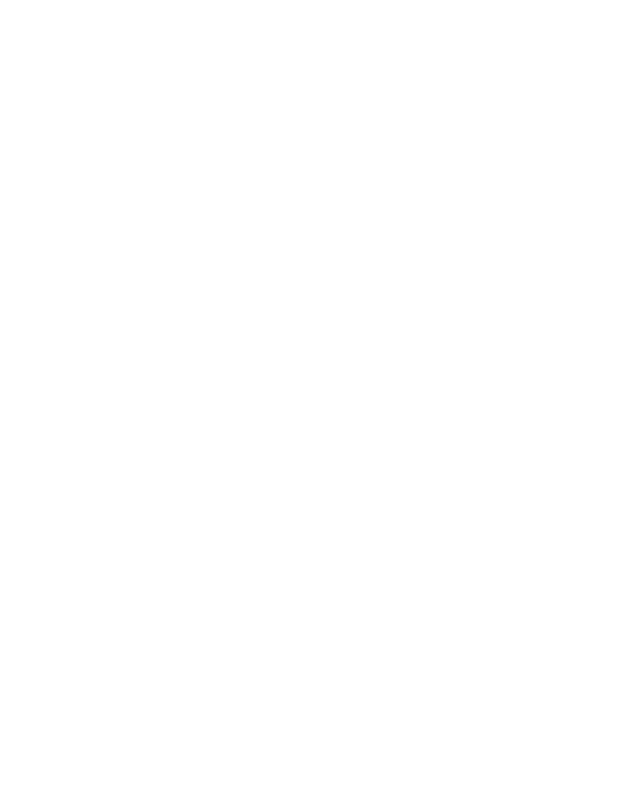
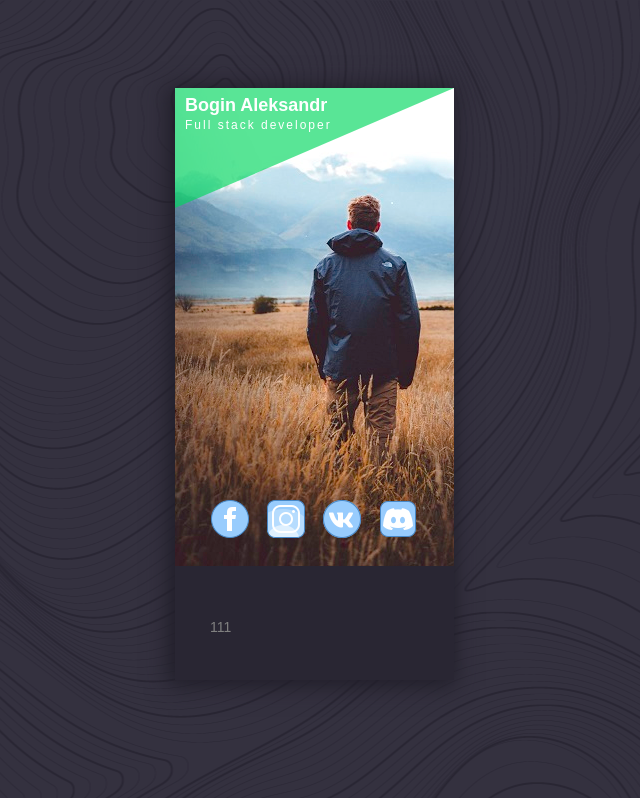
Before and after one commit to boginav/rsschool-cv, a plain HTML site: page index.html in a window 1280 px wide. Shown: the whole page, without its empty margins (0-640 px from the left). Drawn offline with Linux system fonts and the light colour scheme.

Commit message:
init: start C2# HTML, CSS & Git Basics feat: added styles, created first page, added photo and icons

```diff
--- a/index.html
+++ b/index.html
@@ -4,9 +4,36 @@
     <meta charset="UTF-8">
     <meta http-equiv="X-UA-Compatible" content="IE=edge">
     <meta name="viewport" content="width=device-width, initial-scale=1.0">
+    <link rel="stylesheet" href="style.css">
     <title>Bogin Alex</title>
 </head>
-<body>
+<body class="body">
+    <div class="container">
+        <div class="leftColumn">
+            <div class="profile">
+                <div class="LCHeader">
+                    <svg preserveAspectRatio="none" viewBox="0 0 100 100">
+                        <polygon points="0 20, 100 20, 0 100" opacity=".65"></polygon>
+                    </svg>
+                    <div class="LCName">
+                        <h3>Bogin Aleksandr</h3>
+                        <span>Full stack developer</span>
+                    </div>
+                </div>
+                <div class="LCPhoto">
+                    <img src="images/photo1.jpg" alt="Photo">
+                    <div class="LCSocial">
+                        <a href="https://facebook.com/profile.php?id=100053972344289" target="_blank" ><img src="icons/facebook-40.png" alt="facebook"></a>
+                        <a href="https://www.instagram.com/velitel.a.v/" target="_blank" ><img src="icons/icons8-instagram-40.png" alt="instagram"></a>
+                        <a href="https://www.vk.com/id5124027" target="_blank" ><img src="icons/icons-vk-40.png" alt="vk"></a>
+                        <a href="https://www.discord.com/" target="_blank" ><img src="icons/icons-discord-40.png" alt="discord"></a>
+                    </div>
+                </div>
+                <div class="LCSkills">
+                    111 </div>
+            </div>
+        </div>
+    </div>
 
 </body>
 </html>
--- a/style.css
+++ b/style.css
@@ -0,0 +1,115 @@
+* {
+    box-sizing: border-box;
+}
+
+.body {
+    background: url(images/background.png) no-repeat fixed top center #34313f;
+    font-family: 'Jost', sans-serif;
+    font-weight: 400;
+    font-size: 14px;
+    line-height: 26px;
+    letter-spacing: 0;
+    color: #808080;
+    padding: 80px 0;
+}
+.container {
+    max-width: 960px;
+    width: 100%;
+    padding-right: 15px;
+    padding-left: 15px;
+    margin-right: auto;
+    margin-left: auto;
+}
+
+.leftColumn{
+    flex: 0 0 30%;
+    max-width: 30%;
+}
+
+.leftColumn h3{
+margin: 0 0 9px;
+    color: #FFF;
+    font-size: 18px;
+    font-weight: 600;
+    line-height: .8;
+    text-transform: capitalize;
+}
+
+.leftColumn span {
+    display: block;
+    font-size: 12px;
+    font-weight: 400;
+    color: #FFF;
+    letter-spacing: 2px;
+    line-height: .8;
+}
+
+.LCHeader{
+min-height: 130px;
+background: #292633;
+position: absolute;
+left: 0;
+top: 0;
+width: 100%;
+}
+
+
+
+.profile{
+    position: relative;
+    background: #292633;
+    min-height: 100px;
+    box-shadow: -3px 2px 21px 4px rgb(32 30 41);
+}
+
+.LCName{
+    position: absolute;
+    left: 0;
+    top: 0;
+    z-index: 3;
+    width: 100%;
+    padding: 10px 10px;
+}
+
+.leftColumn svg{
+height: 150px;
+    fill: #01d85f;
+    width: 100%;
+    position: absolute;
+    top: -30px;
+    z-index: 2;
+}
+
+.LCPhoto {
+    position: relative;
+    overflow: hidden;
+}
+
+.LCSocial{
+    position: absolute;
+    left: 0;
+    bottom: 30px;
+    z-index: 2;
+    display: flex;
+    justify-content: flex-start;
+    width: 100%;
+    padding: 0 35px;
+}
+
+.LCSocial a {
+    width: 40px;
+    height: 40px;
+    padding: 45px 0;
+    margin: 0 16px 0 0;
+}
+
+.LCSkills{
+    padding-left: 20px;
+    padding-right: 20px;
+    position: relative;
+    padding: 40px 35px;
+}
+
+div {
+    display: block;
+}
```
Also changed, not shown: icons/facebook-40.png (added), icons/icons-discord-40.png (added), icons/icons-vk-40.png (added), icons/icons8-instagram-40.png (added), images/background.png (added).
